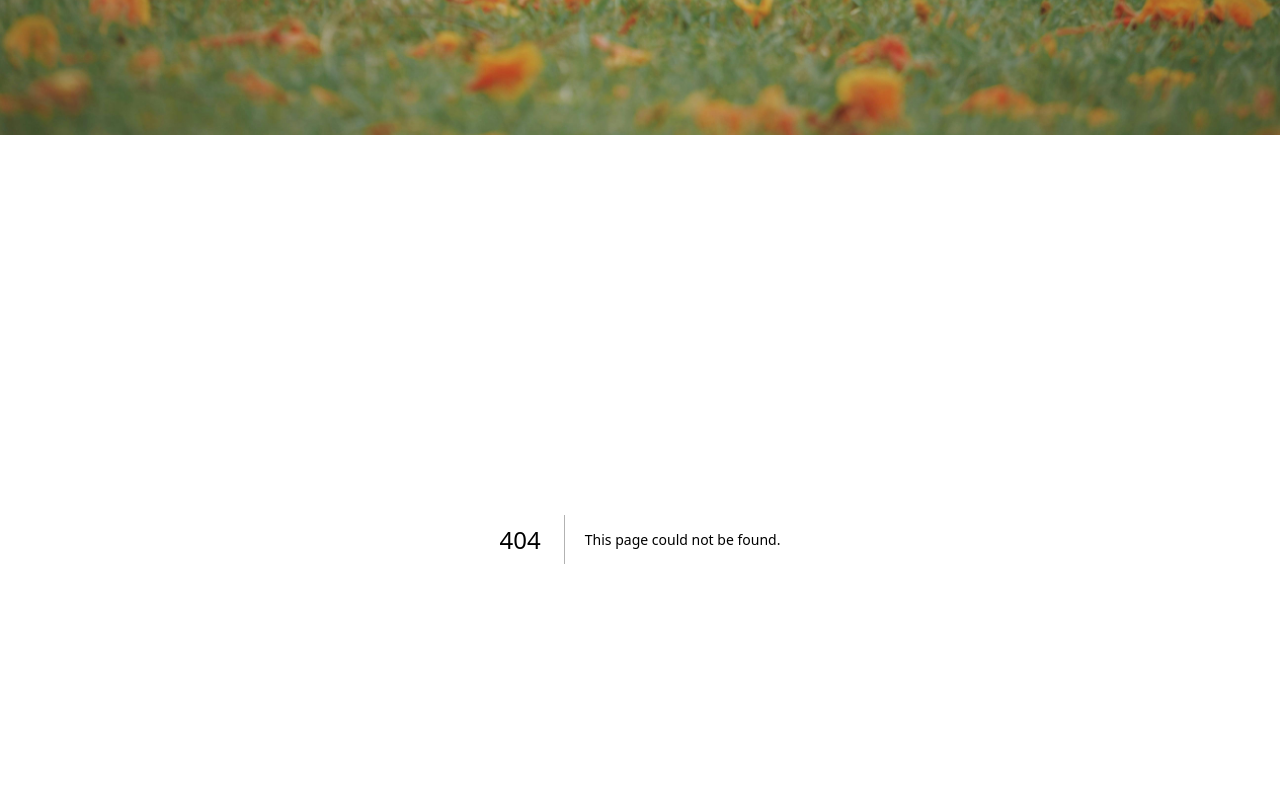
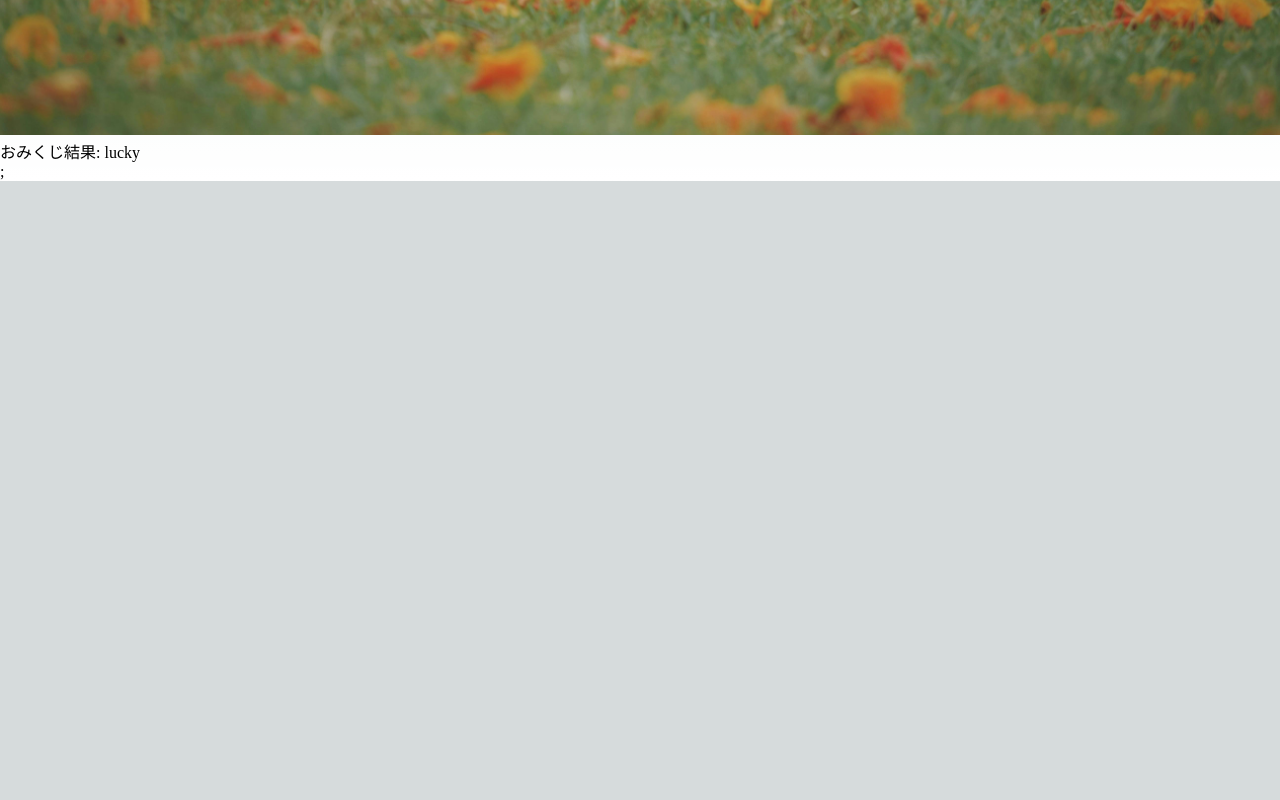
Before and after one commit to kazuma-naka/nextjs-blog, a Next.js app: page /lottery in a window 1280 px wide. Before the commit this address had no page. Shown: the part 860-1660 px from the top of the page. After the commit the page ends 1041 px from the top, so only its background shows below. Built offline with nearby package versions, Linux system fonts and the light colour scheme.

Commit message:
resolve conflict

```diff
--- /dev/null
+++ b/src/pages/api/lottery.ts
@@ -0,0 +1,20 @@
+import type { NextApiRequest, NextApiResponse } from "next";
+
+export type LotteryResult = {
+  result: string;
+};
+
+export default function handler(
+  req: NextApiRequest,
+  res: NextApiResponse<LotteryResult>
+) {
+  const fortune = Math.random();
+  let result = "unlucky";
+  if (fortune >= 0.5) {
+    result = "lucky";
+  }
+  if (fortune >= 0.75) {
+    result = "very lucky";
+  }
+  res.status(200).json({ result });
+}
--- /dev/null
+++ b/src/pages/lottery/index.tsx
@@ -0,0 +1,16 @@
+import { NextPage } from "next";
+import { LotteryResult } from "../api/lottery";
+import useSWR from "swr";
+
+const fetcher = (url: string): Promise<LotteryResult> =>
+  fetch(url).then((response) => response.json());
+
+const Lottery: NextPage<{}> = () => {
+  const { data: lottery, error } = useSWR("/api/lottery", fetcher);
+  return (
+    <>
+      <p>おみくじ結果: {lottery?.result}</p>
+    </>
+  );
+};
+export default Lottery;
```
Also changed, not shown: package.json (+4 -3 lines), src/pages/index.tsx (+7 -0 lines), 1 other file (tests, documents, lock files or other folders).
